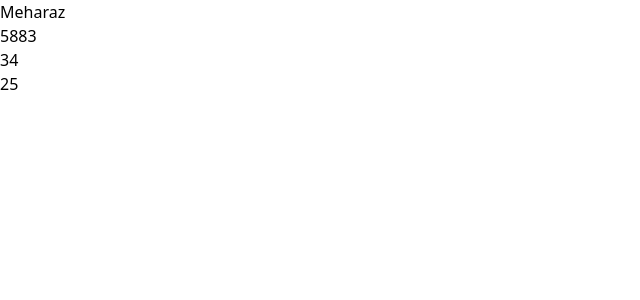
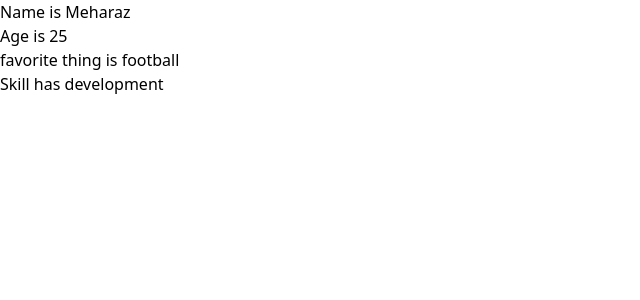
Before and after one commit to raz421/practice-_module1_0_6-_video, a React (Vite) app: page / in a window 1280 px wide. Shown: the top 300 px of the page, without its empty margins (0-640 px from the left). Built offline with nearby package versions, Linux system fonts and the light colour scheme.

Commit message:
passing props through spread syntax

```diff
--- a/src/components/Avatar.jsx
+++ b/src/components/Avatar.jsx
@@ -1,10 +1,9 @@
-export default function Avatar({ person, age }) {
+import Info from "./Info";
+
+export default function Avatar(props) {
   return (
     <div>
-      <h1>{person.name}</h1>
-      <h1>{person.id}</h1>
-      <h1>{person.designation.size}</h1>
-      <p>{age}</p>
+      <Info {...props} />
     </div>
   );
 }
--- /dev/null
+++ b/src/components/Info.jsx
@@ -0,0 +1,10 @@
+export default function Info({ name, age, favrt, skill }) {
+  return (
+    <div>
+      <h1>Name is {name}</h1>
+      <h1>Age is {age}</h1>
+      <h1>favorite thing is {favrt}</h1>
+      <h1>Skill has {skill}</h1>
+    </div>
+  );
+}
--- a/src/components/Profile.jsx
+++ b/src/components/Profile.jsx
@@ -1,16 +1,9 @@
 import Avatar from "./Avatar";
 
 export default function Profile() {
-  return (
-    <Avatar
-      person={{
-        name: "Meharaz",
-        id: "5883",
-        designation: {
-          size: 34,
-        },
-      }}
-      age={25}
-    />
-  );
+  const name = "Meharaz";
+  const age = 25;
+  const favrt = "football";
+  const skill = "development";
+  return <Avatar name={name} age={age} favrt={favrt} skill={skill} />;
 }
```
